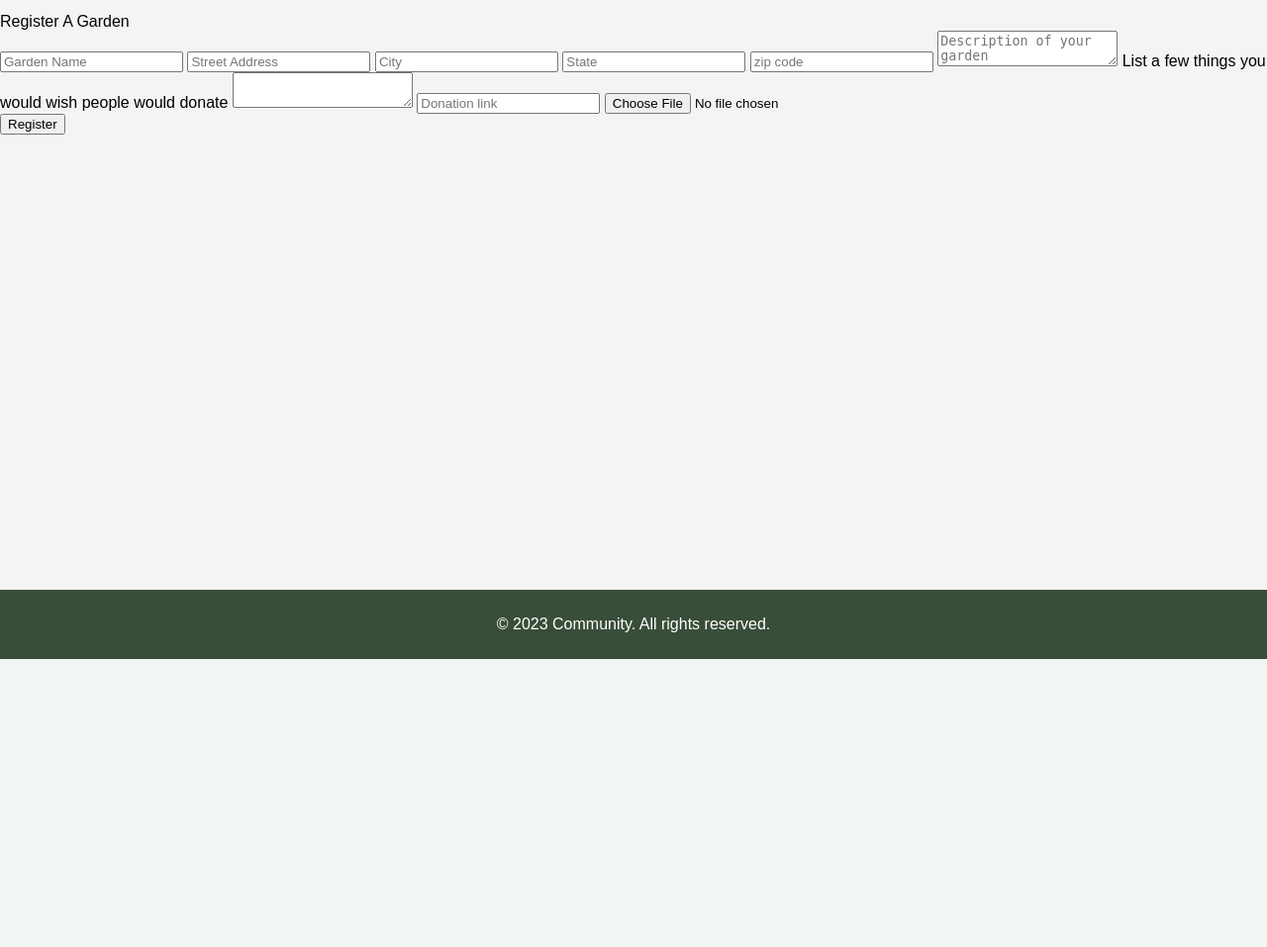
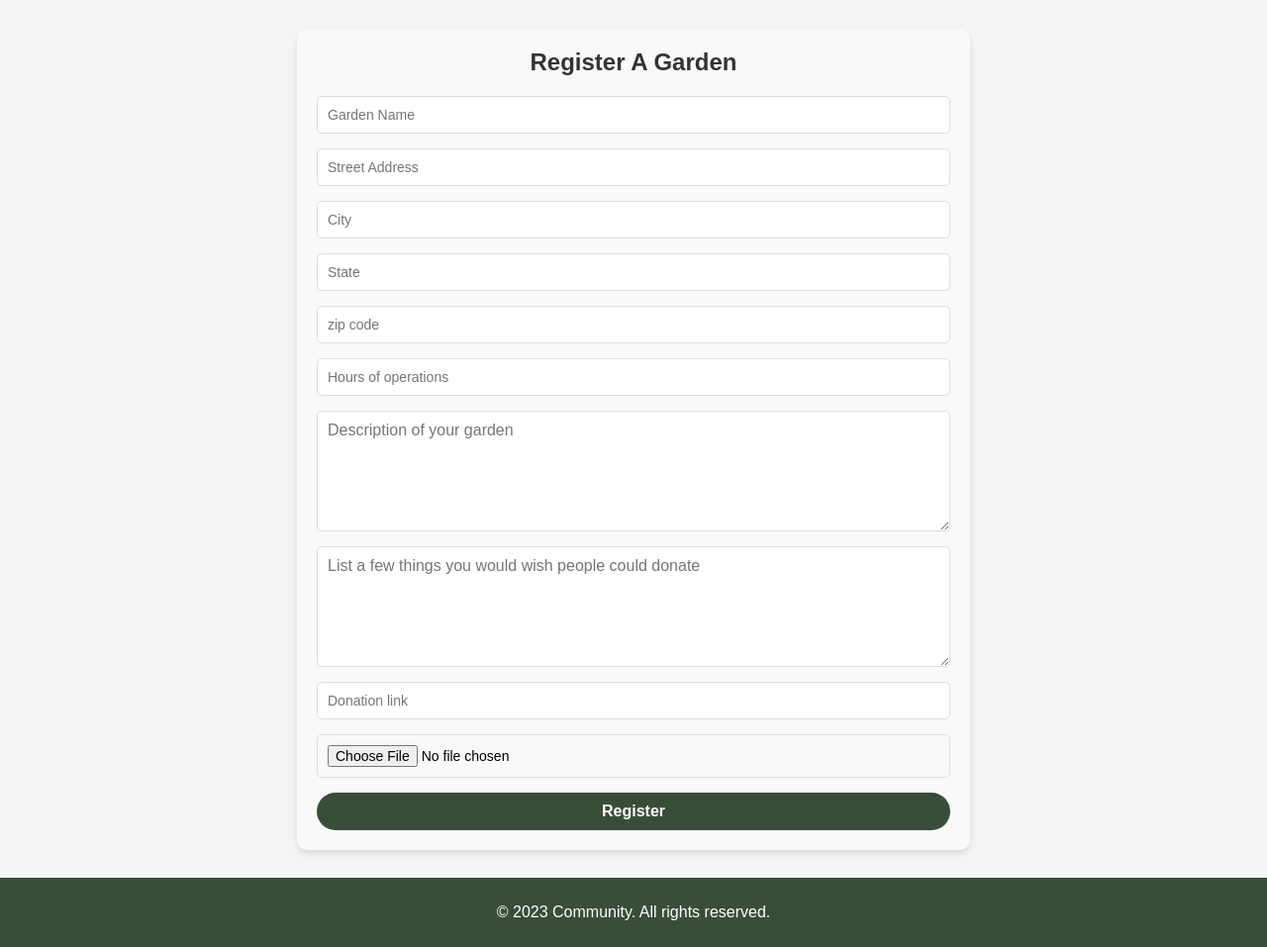
Before and after one commit to jlinares12/CPSC362-Project, a Flask app: page /register-garden in a window 1280 px wide. Shown: the part 134-1091 px from the top of the page at 99% size. Before the commit the page ends 800 px from the top, so only its background shows below. Run offline with Flask 3, Linux system fonts and the light colour scheme; the visitor is signed in with stand-in values (Sample User, id 1); parts of the project's set-up code (start-up, migrations or seed data) failed here and were passed over; some libraries are stand-ins or nearby versions.

Commit message:
Updated the register garden page so that it looks nicer and is more user friendly

```diff
--- /dev/null
+++ b/community_garden/static/css/garden_registration.css
@@ -0,0 +1,85 @@
+.form-box {
+    width: 80vh;
+    margin: 1em auto;
+    padding: 20px;
+    background: #f9f9f9;
+    border-radius: 10px;
+    box-shadow: 0 4px 6px rgba(0, 0, 0, 0.1);
+}
+
+.form-box .title {
+    font-size: 24px;
+    font-weight: bold;
+    text-align: center;
+    margin-bottom: 20px;
+    display: block;
+    color: #333;
+}
+
+.form-container {
+    display: flex;
+    flex-direction: column;
+    gap: 15px;
+}
+
+.input {
+    padding: 10px;
+    border: 1.5px solid #ddd;
+    border-radius: 5px;
+    font-size: 14px;
+    outline: none;
+    transition: border-color 0.3s ease;
+}
+
+.input:focus {
+    border-color: #26b846;
+}
+
+.text {
+    font-family: inherit;
+    padding: 10px;
+    border: 1.5px solid #ddd;
+    border-radius: 5px;
+    font-size: 16px; /* Larger font size for description and wishlist */
+    outline: none;
+    transition: border-color 0.3s ease;
+    min-height: 100px; /* Set a minimum height */
+}
+.text:focus {
+    border-color: #26b846;
+}
+.form .button {
+    margin-top: 15px;
+    background-color: #394e38;
+    color: #fff;
+    border: 0;
+    border-radius: 24px;
+    padding: 10px 16px;
+    font-size: 1rem;
+    font-weight: 600;
+    cursor: pointer;
+    transition: background-color .3s ease;
+    width: 100%; /* Make button full width */
+}
+  .form .button:hover {
+    background-color: #455e44;
+  }
+
+@media (max-width: 768px) {
+    .form-box {
+        width: 95%; /* Adjust width for smaller screens */
+        padding: 15px;
+    }
+
+    .form-box .title {
+        font-size: 20px; /* Smaller title on smaller screens */
+    }
+
+    .input, .text {
+        font-size: 14px; /* Adjust font size for smaller screens */
+    }
+
+    .text {
+        min-height: 80px; /* Reduce height for smaller screens */
+    }
+}
--- a/community_garden/static/css/registration.css
+++ b/community_garden/static/css/registration.css
@@ -1,4 +1,3 @@
-/* From Uiverse.io by alexruix */
 .form-box {
     max-width: 400px;
     background: #e6e3e3;
@@ -14,7 +13,6 @@
     gap: 16px;
     text-align: center;
   }
-  /*Form text*/
   .title {
     font-weight: bold;
     font-size: min(5vw, 25px);
@@ -22,7 +20,6 @@
   .subtitle {
     font-size: min(2vw, 15px);
   }
-  /*Inputs box*/
   .form-container {
     overflow: hidden;
     border-radius: 8px;
@@ -55,7 +52,6 @@
     color:white;
     text-decoration: underline;
   }
-  /*Button*/
   .form .button {
     background-color: #394e38;
     color: #fff;
--- a/community_garden/templates/register_garden.html
+++ b/community_garden/templates/register_garden.html
@@ -4,6 +4,7 @@ Register
 {% endblock %}
 {% block style %}
     {{super()}}
+    <link rel="stylesheet" href="{{ url_for('static', filename='css/garden_registration.css')}}">
 {% endblock %}
 {% block content %}
 <div class="form-box">
@@ -16,10 +17,10 @@ Register
             {{ form.city(class="input", placeholder="City") }}
             {{ form.state(class="input", placeholder="State") }}
             {{ form.zip_code(class="input", placeholder="zip code") }}
-            {{ form.description(class="input", placeholder="Description of your garden") }}
-            <label for="wish_list">List a few things you would wish people would donate</label>
-            {{ form.wish_list(id="wish_list", class="input", placeholder="") }}
-            {{ form.donation_link(id="Donation link", class="input", placeholder="Donation link") }}
+            {{ form.hours_of_operation(class="input", placeholder="Hours of operations")}}
+            {{ form.description(class="text", placeholder="Description of your garden") }}
+            {{ form.wish_list(class="text", placeholder="List a few things you would wish people could donate") }}
+            {{ form.donation_link(class="input", placeholder="Donation link") }}
             {{ form.photo(class="input", placeholder="Photo") }}
         </div>
         {{ form.submit(class="button")}}
```
